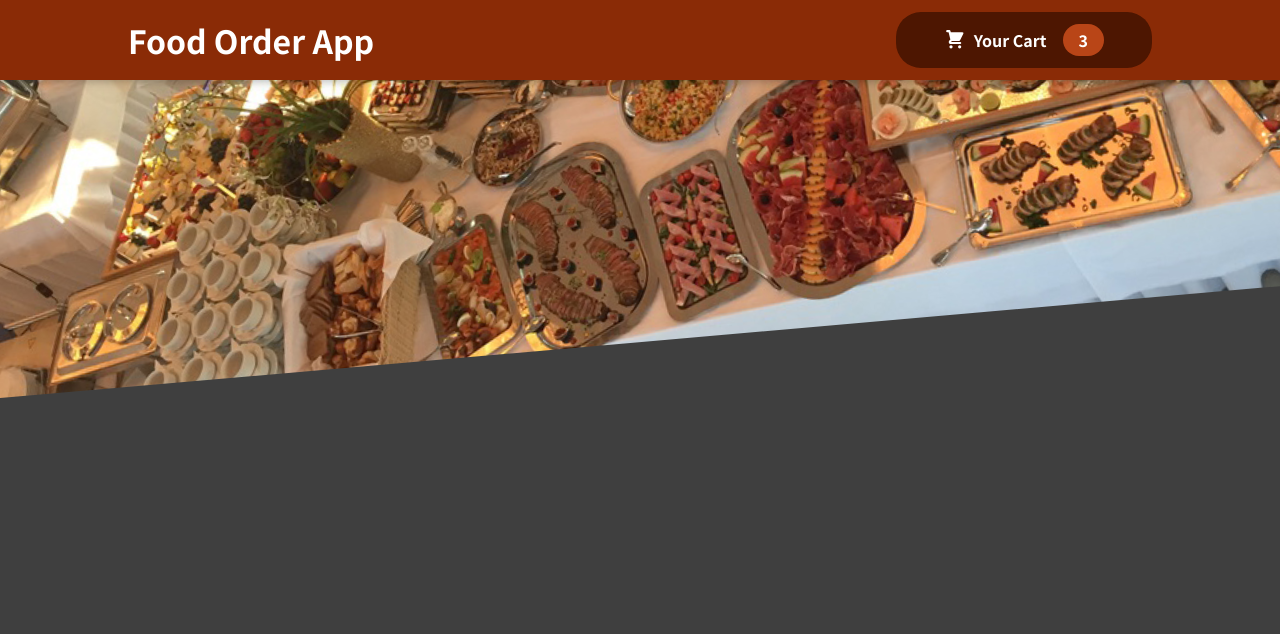
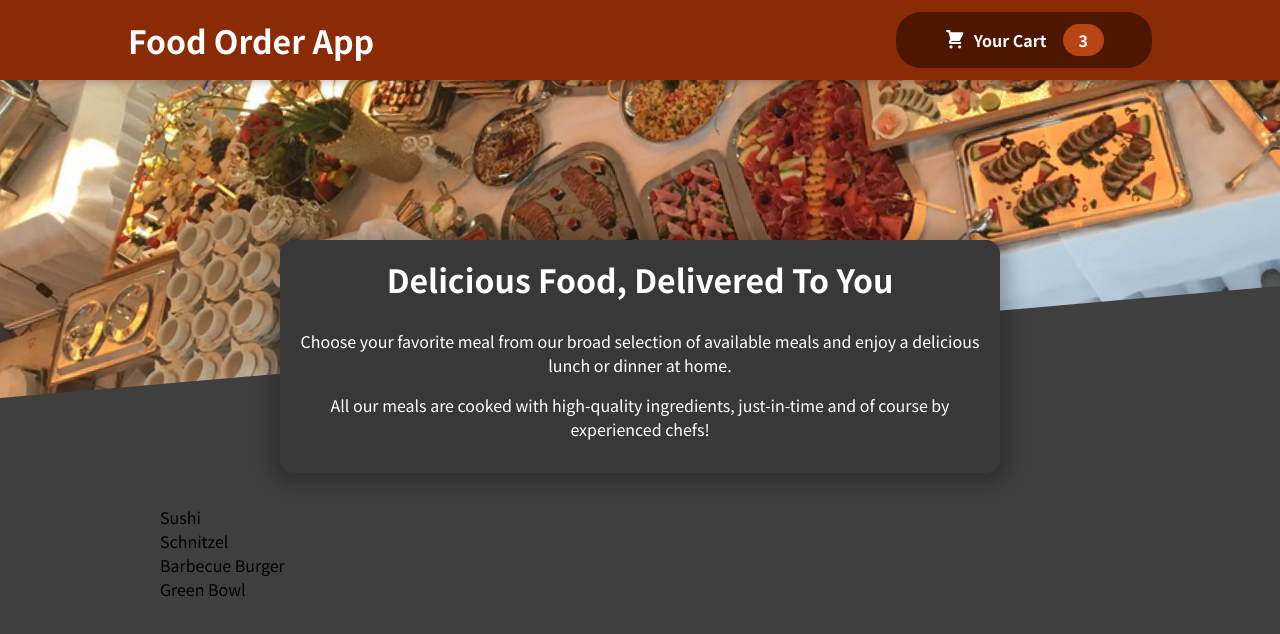
Before and after one commit to mohamuhsin/food-order-app, a React (Create React App) app: page / in a window 1280 px wide. Shown: the top 634 px of the page. Built offline with nearby package versions, Linux system fonts and the light colour scheme.

Commit message:
done with meals

```diff
--- a/src/App.js
+++ b/src/App.js
@@ -1,11 +1,15 @@
 import { Fragment } from "react";
 
 import Header from "./components/Layout/Header";
+import Meals from "./components/Meals/Meals";
 
 function App() {
   return (
     <Fragment>
       <Header />
+      <main>
+        <Meals />
+      </main>
     </Fragment>
   );
 }
--- a/src/components/Meals/Meals.js
+++ b/src/components/Meals/Meals.js
@@ -1,5 +1,15 @@
-import React from "react";
+import React, { Fragment } from "react";
 
-const Meals = () => {};
+import MealsSummary from "./MealsSummary";
+import AvailableMeals from "./AvailableMeals";
+
+const Meals = () => {
+  return (
+    <Fragment>
+      <MealsSummary />
+      <AvailableMeals />
+    </Fragment>
+  );
+};
 
 export default Meals;
```
